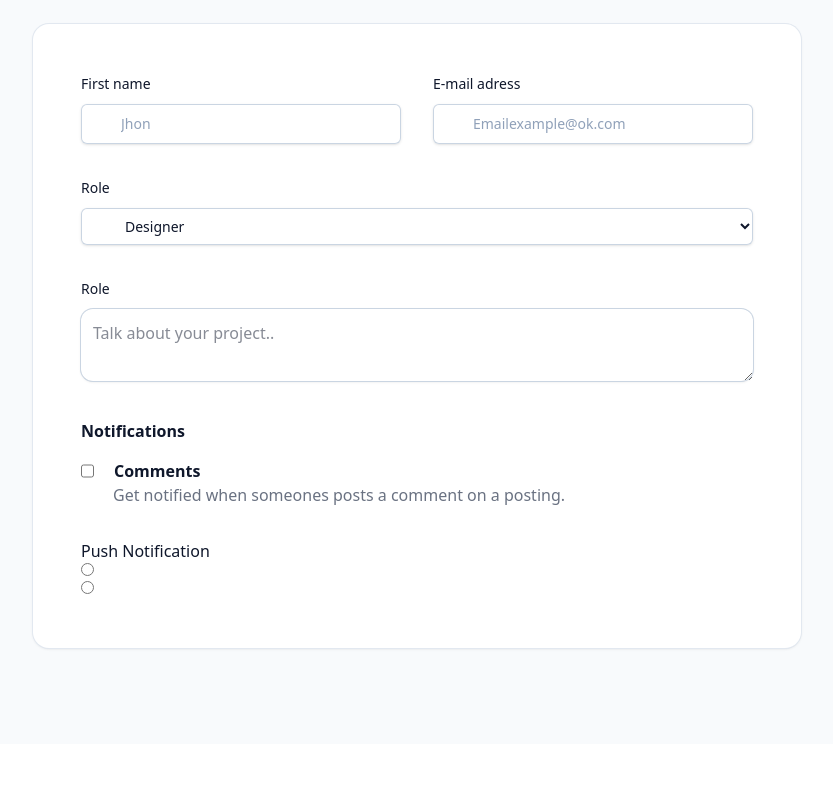
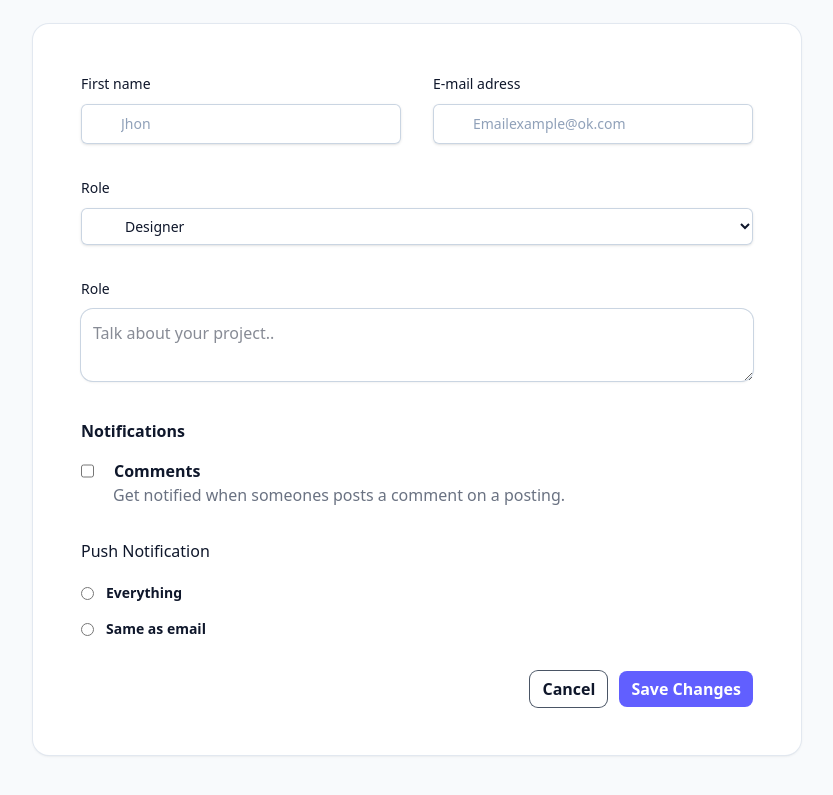
Before and after one commit to GaetanoNicotra/progetto-2, a React (Vite) app in the folder landing-page/: page / in a window 1280 px wide. Shown: the part 4340-5135 px from the top of the page, without its empty margins (223-1056 px from the left). Before the commit the page ends 5084 px from the top, so only its background shows below. Built offline with nearby package versions, Linux system fonts and the light colour scheme.

Commit message:
[UPD] bottoni del componente form

```diff
--- a/landing-page/src/components/Form.tsx
+++ b/landing-page/src/components/Form.tsx
@@ -65,12 +65,23 @@ const Form = () => {
 
                     {/* radio button */}
                     <div className="">
-                        <label htmlFor="" className="block font-medium leading-6">Push Notification</label>
+                        <label className="block font-medium leading-6 mb-5">Push Notification</label>
 
-                        <input className="block" type="radio" name="" id="" />
-                        <input type="radio" name="" id="" />
+                        <div className="flex gap-3 items-center mb-4">
+                            <input className="block" type="radio" />
+                            <label className="font-semibold text-sm">Everything</label>
+                        </div>
 
+                        <div className="flex gap-3 items-center">
+                            <input className="block" type="radio" />
+                            <label className="font-semibold text-sm">Same as email</label>
+                        </div>
+                    </div>
 
+                    {/* buttons */}
+                    <div className="text-end">
+                        <button className="px-3 py-1.5 bg-white ring-1 ring-gray-600 hover:cursor-pointer rounded-lg mr-3 font-semibold">Cancel</button>
+                        <button className="px-3 py-1.5 bg-indigo-500 hover:bg-indigo-400 hover:cursor-pointer rounded-lg text-white font-semibold">Save Changes</button>
                     </div>
                 </form>
             </div>
```
